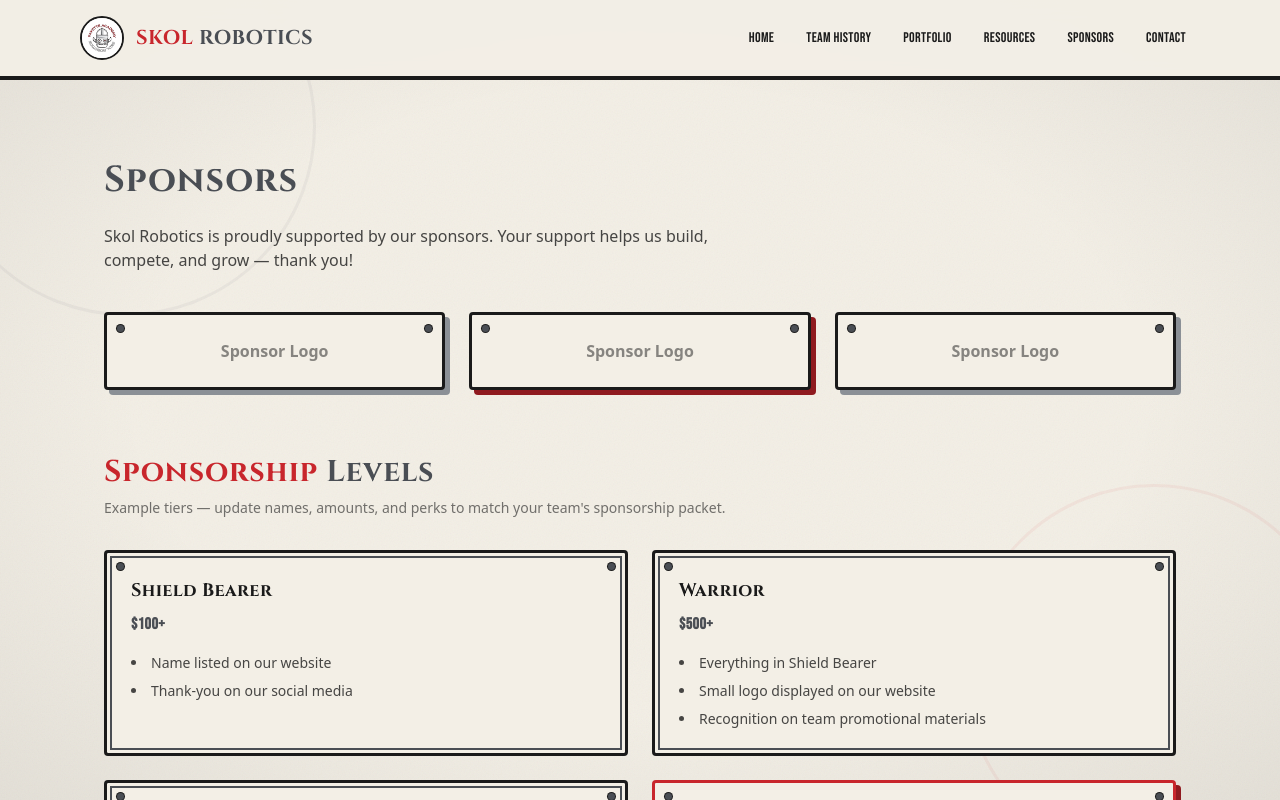
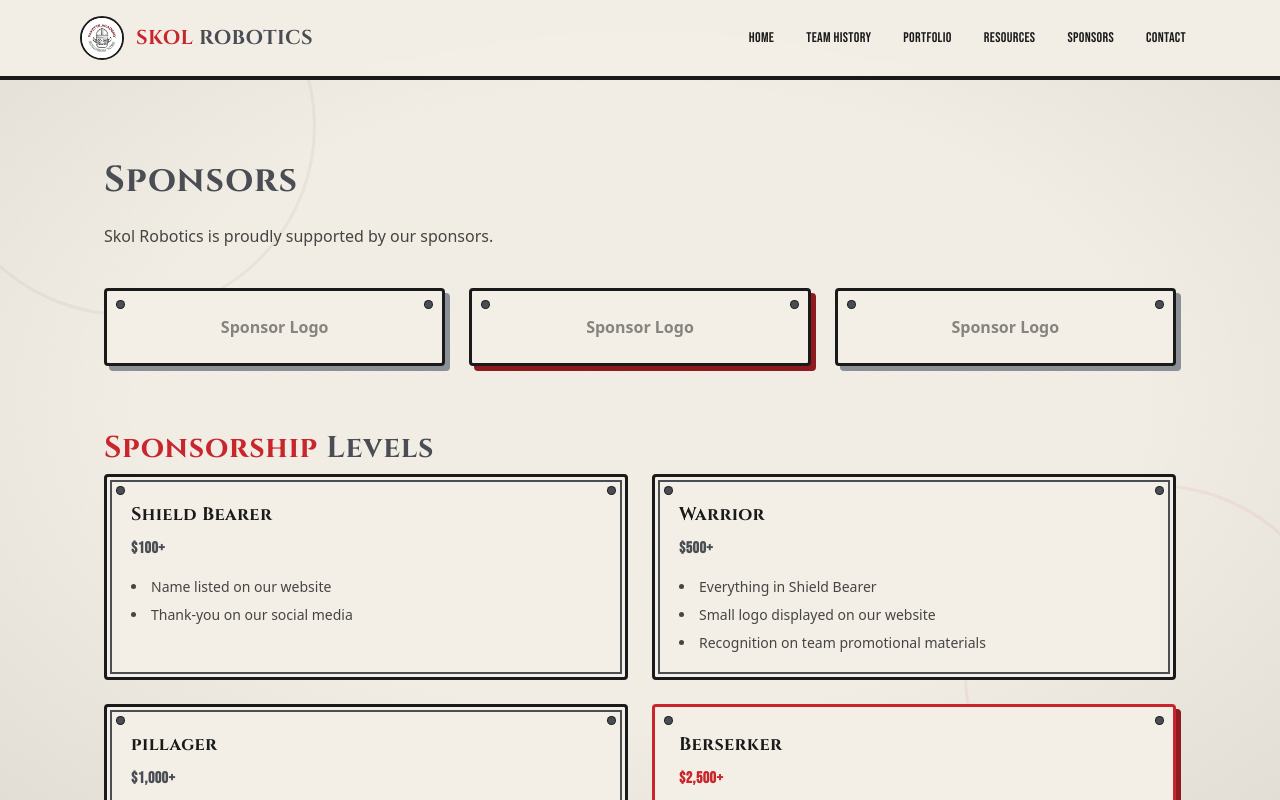
Before and after one commit to BigBird2025-4h/skol-robotics-site, a Next.js app: page /sponsors in a window 1280 px wide. Shown: the top 800 px of the page. Built offline with nearby package versions, Linux system fonts and the light colour scheme.

Commit message:
Update page.tsx

```diff
--- a/src/app/sponsors/page.tsx
+++ b/src/app/sponsors/page.tsx
@@ -6,8 +6,7 @@ export default function SponsorsPage() {
       </h1>
 
       <p className="text-ink/80 max-w-2xl mb-10 font-medium">
-        Skol Robotics is proudly supported by our sponsors. Your support
-        helps us build, compete, and grow — thank you!
+        Skol Robotics is proudly supported by our sponsors.
       </p>
 
       {/* Sponsor Grid — placeholder tiles */}
@@ -29,10 +28,6 @@ export default function SponsorsPage() {
           <span className="text-viking-red">Sponsorship</span>
           <span className="text-steel-dark"> Levels</span>
         </h2>
-        <p className="text-ink/60 text-sm mb-8 font-medium">
-          Example tiers — update names, amounts, and perks to match your
-          team&apos;s sponsorship packet.
-        </p>
 
         <div className="grid gap-6 md:grid-cols-2">
           <div className="crest-panel rivets p-6">
@@ -64,7 +59,7 @@ export default function SponsorsPage() {
 
           <div className="crest-panel rivets p-6">
             <h3 className="font-display font-bold text-lg text-ink mb-2 tracking-wide">
-              Chieftain
+              pillager
             </h3>
             <p className="text-steel-dark font-bold mb-4 font-accent tracking-wide">
               $1,000+
@@ -81,7 +76,7 @@ export default function SponsorsPage() {
             style={{ borderColor: "var(--color-viking-red)" }}
           >
             <h3 className="font-display font-bold text-lg text-ink mb-2 tracking-wide">
-              Jarl
+              Berserker
             </h3>
             <p className="text-viking-red font-bold mb-4 font-accent tracking-wide">
               $2,500+
```
